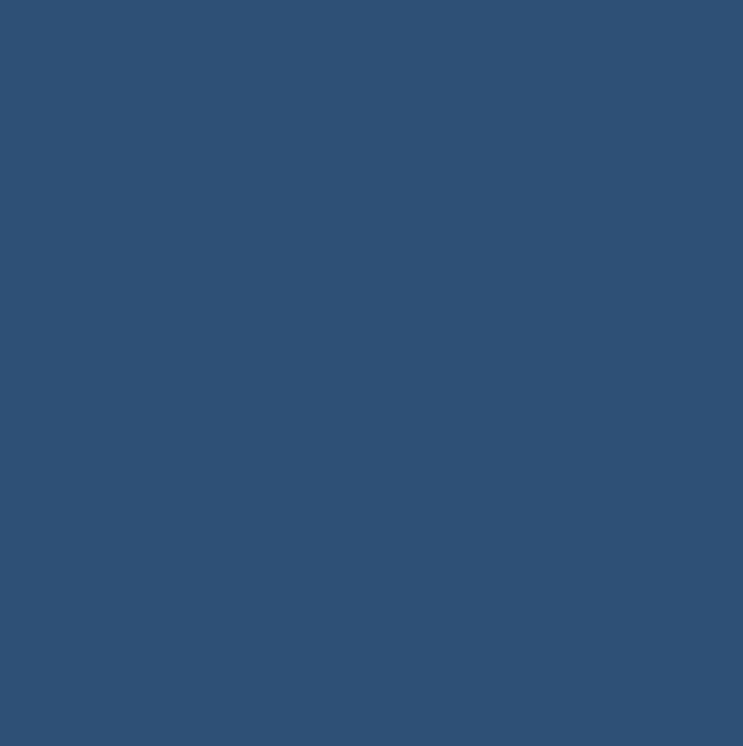
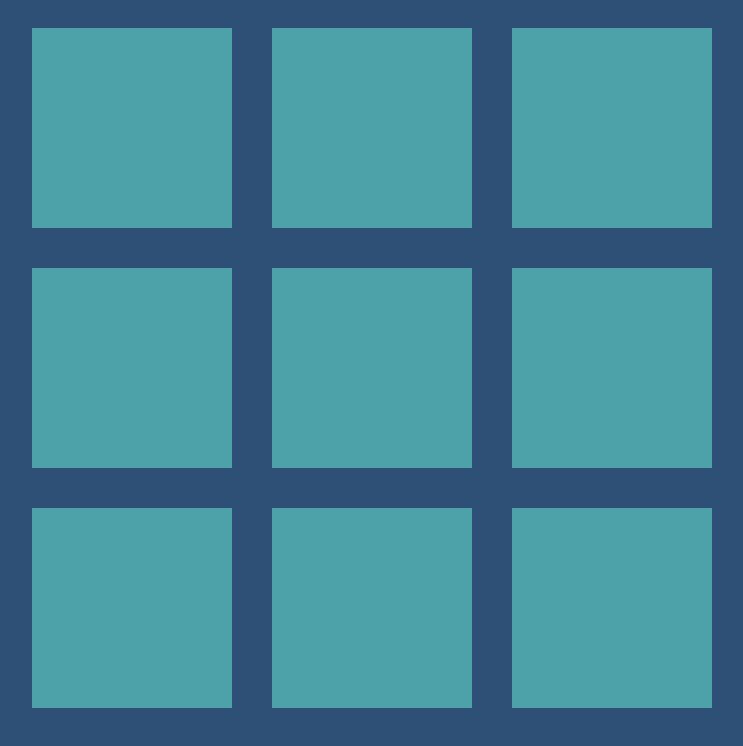
Before and after one commit to Robert-kelly19/card, a plain HTML site: page index.html in a window 1280 px wide. Shown: the whole page, without its empty margins (268-1011 px from the left). Drawn offline with Linux system fonts and the light colour scheme.

Commit message:
javascript

```diff
--- a/index.html
+++ b/index.html
@@ -8,6 +8,7 @@
 </head>
 <body>
 <section>
+  <div class="container"></div>
 </section>
 <script src="./javascript/script.js"></script>
 </body>
--- a/javascript/script.js
+++ b/javascript/script.js
@@ -0,0 +1,60 @@
+const container = document.querySelector(".container")
+const data = () => [
+  {imgSrc: './images/bachira.png', name: "bachira"},
+  {imgSrc: './images/isagi.webp', name: "isagi"},
+  {imgSrc: './images/nagi.png', name: "nagi"},
+  {imgSrc: './images/bachira.png', name: "bachira"},
+  {imgSrc: './images/isagi.webp', name: "isagi"},
+  {imgSrc: './images/nagi.png', name: "nagi"},
+  {imgSrc: './images/bachira.png', name: "bachira"},
+  {imgSrc: './images/isagi.webp', name: "isagi"},
+  {imgSrc: './images/nagi.png', name: "nagi"}
+]
+
+const random = ()=>{
+  const carddata=data()
+  carddata.sort(()=>Math.random() -0.5)
+  return carddata
+}
+
+//generate cards
+const cardgenerate=()=>{
+  const carddata = random()
+  carddata.forEach((item) => {
+    console.log(item);
+    const card = document.createElement('div')
+    const back = document.createElement('img')
+    const front = document.createElement('div')
+    card.classList = "card"
+    back.classList = "back"
+    front.classList ="front"
+    back.src= item.imgSrc
+    card.setAttribute('name', item.name)
+    container.appendChild(card)
+    card.appendChild(front)
+    card.appendChild(back)
+    card.addEventListener('click',(t)=>{
+      card.classList.toggle('flip')
+      cardcheck(t)
+    })
+  });
+}
+const cardcheck = (t) => {
+  const clicked = t.target
+  const check = document.querySelectorAll(".check")
+  clicked.classList.add('check')
+  if (check.length===2) {
+    if (check[0].getAttribute('name')===check[1].getAttribute('name')) {
+      console.log("same")
+      card.classList.remove('check')
+      card.style.pointerEvent="none"
+    } else {
+      console.log('wrong')
+      check.forEach((card) =>{
+        card.classList.remove('check')
+        setTimeout(() => card.classList.remove('flip'),1000);
+      })
+    }
+  }
+}
+cardgenerate()
```
Also changed, not shown: images/Bachira.webp (deleted), images/Nagi.webp (deleted), images/Skull-Emoji.png (deleted), images/Smirking.png (deleted), images/Yoichi_Isagi.webp (deleted), images/bck.png (deleted), images/nagi.jpeg (deleted), 2 other files.
